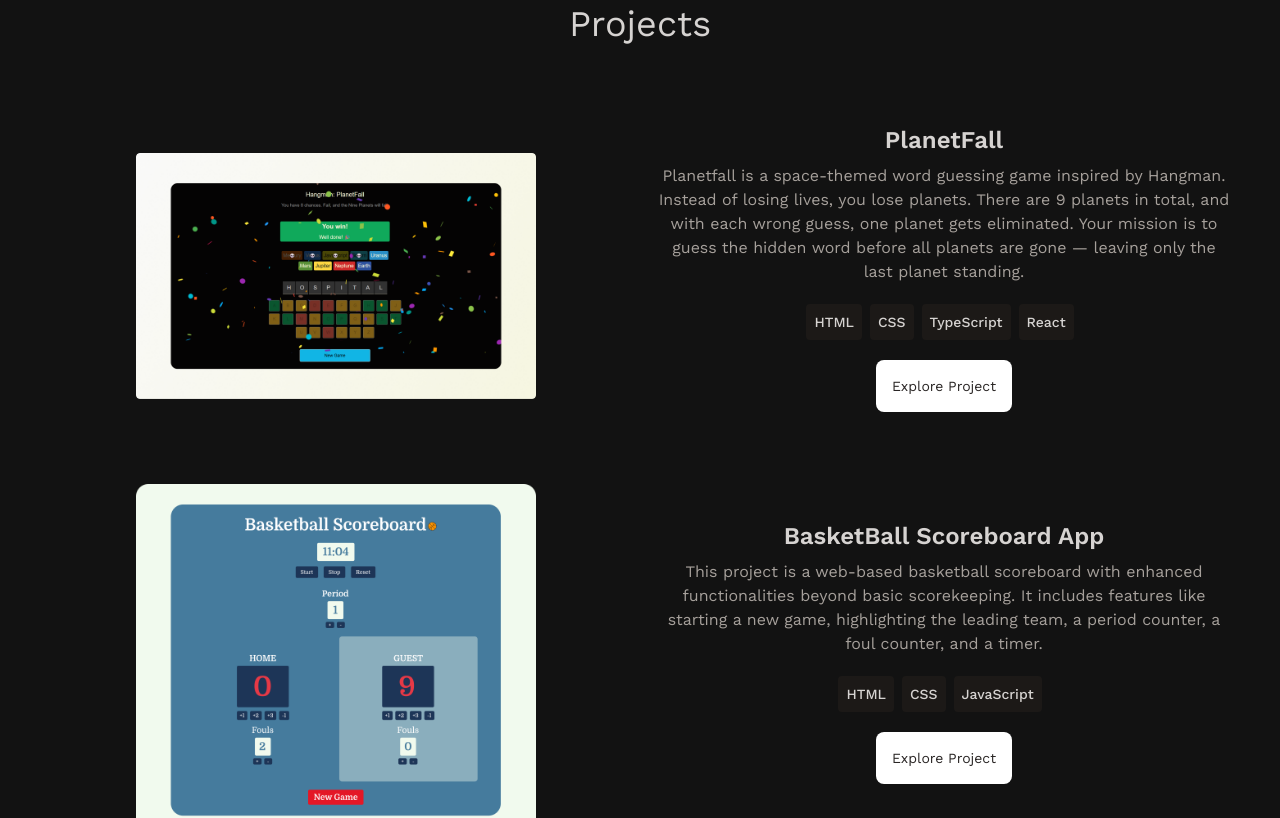
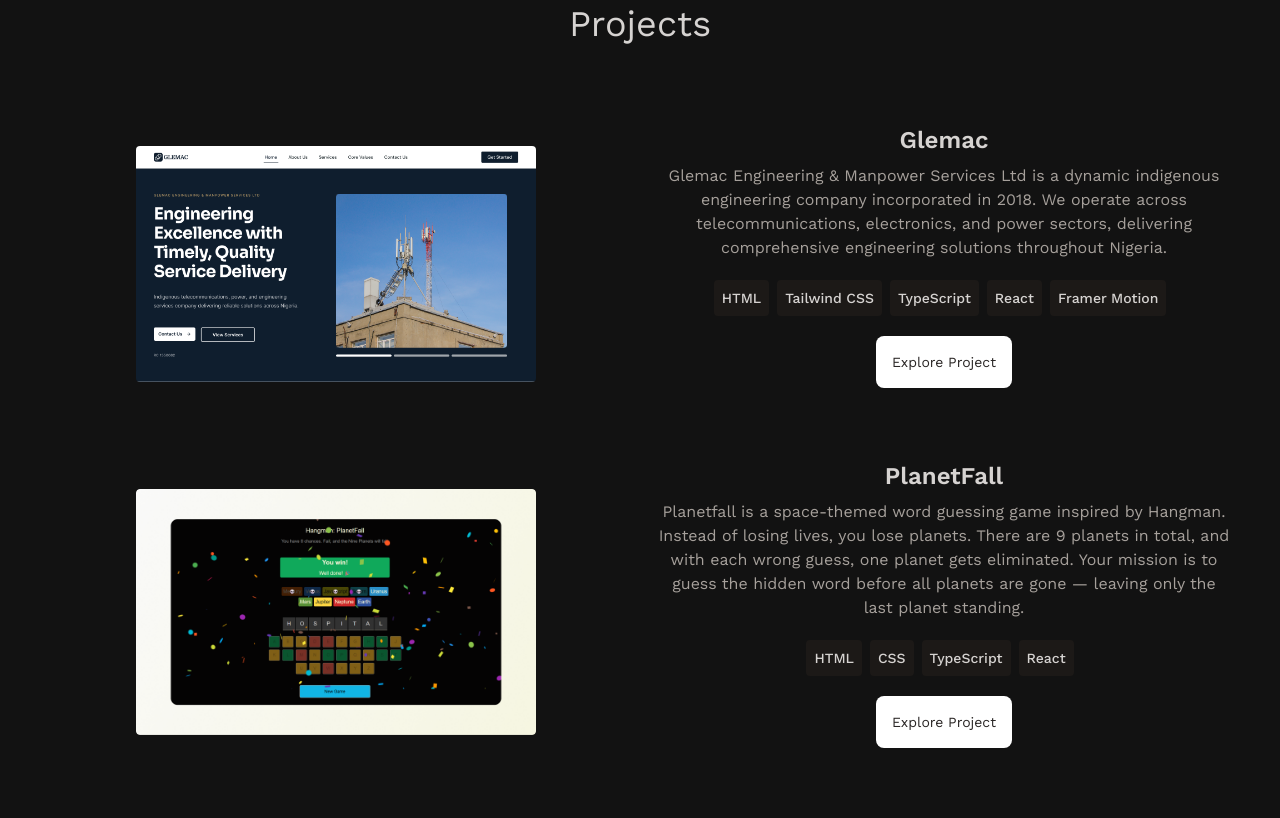
Before and after one commit to Timmydrax/Portfolio-2.0, a React (Vite) app: page / in a window 1280 px wide. Shown: the part 1300-2118 px from the top of the page. Built offline with nearby package versions, Linux system fonts and the light colour scheme.

Commit message:
UPDATE: Added a new project

```diff
--- a/src/constants/index.js
+++ b/src/constants/index.js
@@ -3,6 +3,7 @@ import project2 from "../assets/projects/project-two.png";
 import project3 from "../assets/projects/project-three.png";
 import project4 from "../assets/projects/project-four.png";
 import project5 from "../assets/projects/project-five.png";
+import project6 from "../assets/projects/project-six.png";
 
 export const HERO_CONTENT = `I’m a frontend engineer who loves turning ideas into smooth, engaging web experiences. I work with HTML5, CSS3, JavaScript(ES6+), React, TypeScript, Tailwind CSS, and Next.js to build interfaces that not only look great but also feel great to use. Whether I’m debugging late at night or fine-tuning animations, I’m always chasing that little ‘wow, this feels nice’ moment.`;
 
@@ -31,6 +32,20 @@ export const EXPERIENCES = [
 ];
 
 export const PROJECTS = [
+  {
+    title: "Glemac",
+    image: project6,
+    description:
+      "Glemac Engineering & Manpower Services Ltd is a dynamic indigenous engineering company incorporated in 2018. We operate across telecommunications, electronics, and power sectors, delivering comprehensive engineering solutions throughout Nigeria.",
+    technologies: [
+      "HTML",
+      "Tailwind CSS",
+      "TypeScript",
+      "React",
+      "Framer Motion",
+    ],
+    link: "https://glemac.vercel.app/",
+  },
   {
     title: "PlanetFall",
     image: project1,
```
Also changed, not shown: src/assets/projects/project-six.png (added).
